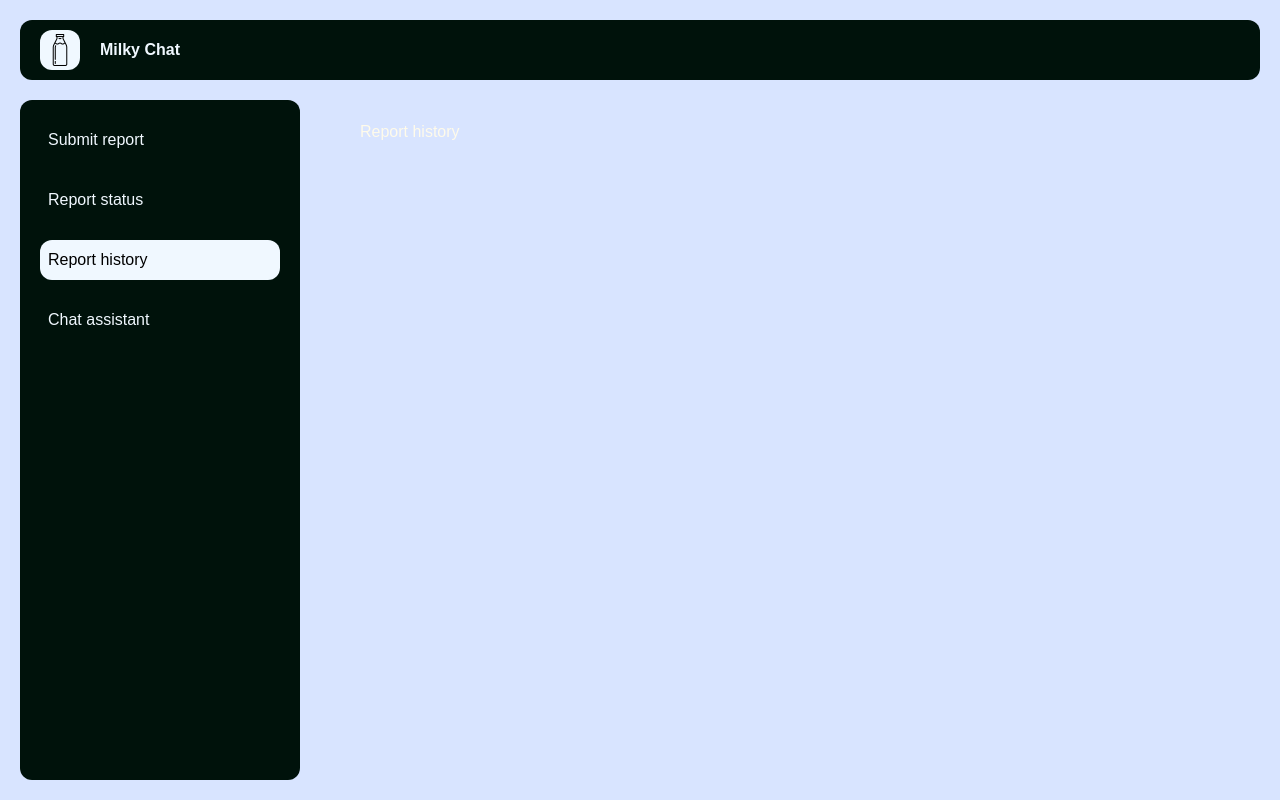
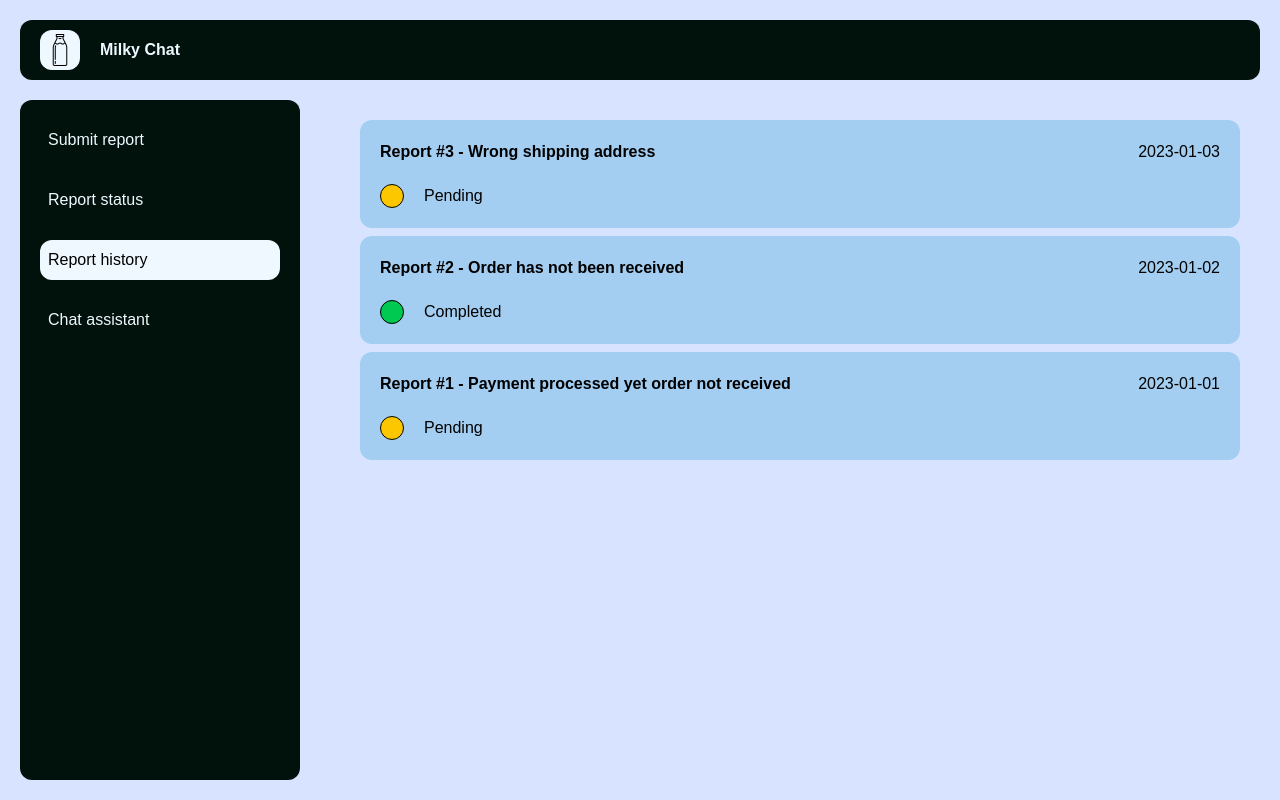
Before and after one commit to PraxedisJRuv/AgentX-Hackathon, a Next.js app in the folder milky/: page / in a window 1280 px wide. Both pictures are taken after a click on the element "Report history". Built offline with nearby package versions, Linux system fonts and the light colour scheme.

Commit message:
feat: implement report history

```diff
--- /dev/null
+++ b/milky/components/MainContent/ReportHistory/Report.tsx
@@ -0,0 +1,24 @@
+export default function Report({
+  number,
+  title,
+  date,
+  status,
+}: {
+  number: number;
+  title: string;
+  date: string;
+  status: string;
+}) {
+  return (
+    <div className="flex flex-col align-middle justify-center gap-5 h-fit rounded-xl p-5 bg-[#A3CEF1] text-[#000000]">
+      <div className="flex justify-between align-middle w-full">
+        <h3 className="font-bold">Report #{number} - {title}</h3>
+        <h4>{date}</h4>
+      </div>
+      <div className="flex justify-start align-middle gap-5 w-full">
+        <div className={`border w-6 h-6 rounded-full ${status === "Pending" ? "bg-yellow-400" : "bg-green-500"}`}></div>
+        <h4>{status}</h4>
+      </div>
+    </div>
+  )
+}
--- a/milky/components/MainContent/ReportHistory/ReportHistory.tsx
+++ b/milky/components/MainContent/ReportHistory/ReportHistory.tsx
@@ -1,7 +1,23 @@
+import Report from "./Report";
+
 export default function ReportHistory() {
+  const reports = [
+    { id: 1, title: "Payment processed yet order not received", date: "2023-01-01", status: "Pending" },
+    { id: 2, title: "Order has not been received", date: "2023-01-02", status: "Completed" },
+    { id: 3, title: "Wrong shipping address", date: "2023-01-03", status: "Pending" },
+  ].reverse();
+
   return (
-    <>
-      <h1 className="text-amber-50">Report history</h1>
-    </>
+    <div className="space-y-2">
+      {reports.map((report) => (
+        <Report
+          key={report.id}
+          number={report.id}
+          title={report.title}
+          date={report.date}
+          status={report.status}
+        />
+      ))}
+    </div>
   );
 }
```
Also changed, not shown: 1 other file (tests, documents, lock files or other folders).
